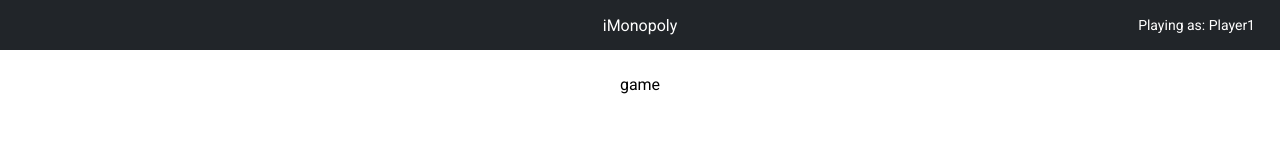
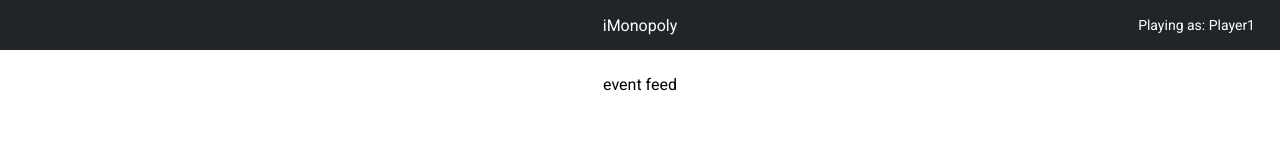
Before and after one commit to jacobcambell/pennybags, a React (Create React App) app in the folder frontend/: page /game in a window 1280 px wide. Shown: the top 165 px of the page. Built offline with nearby package versions, Linux system fonts and the light colour scheme.

Commit message:
Create EventFeed component

```diff
--- /dev/null
+++ b/frontend/src/components/Game/EventFeed/EventFeed.module.css
@@ -0,0 +1 @@
+/* No CSS *//*# sourceMappingURL=EventFeed.module.css.map */
--- /dev/null
+++ b/frontend/src/components/Game/EventFeed/index.js
@@ -0,0 +1,11 @@
+import styles from './EventFeed.module.css';
+
+const EventFeed = () => {
+    return (
+        <div>
+            event feed
+        </div>
+     );
+}
+
+export default EventFeed;
--- a/frontend/src/components/Game/index.js
+++ b/frontend/src/components/Game/index.js
@@ -1,5 +1,6 @@
 import { useContext, useEffect } from "react";
 import { SettingsContext } from "../../SettingsContext";
+import EventFeed from "./EventFeed";
 
 const Game = () => {
     const { settings, setSettings } = useContext(SettingsContext);
@@ -7,9 +8,10 @@ const Game = () => {
     useEffect(() => {
         console.log(settings)
     }, []);
+
     return (
         <div className="page">
-            game
+            <EventFeed></EventFeed>
         </div>
      );
 }
```
Also changed, not shown: frontend/src/components/Game/EventFeed/EventFeed.module.scss (added), 1 other file (tests, documents, lock files or other folders).
